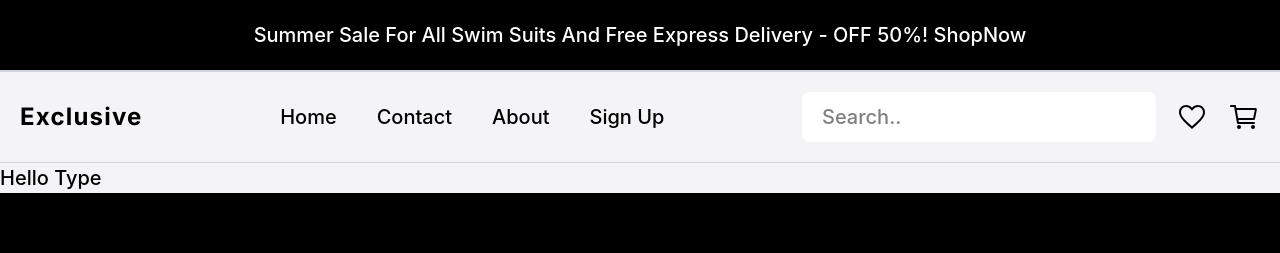
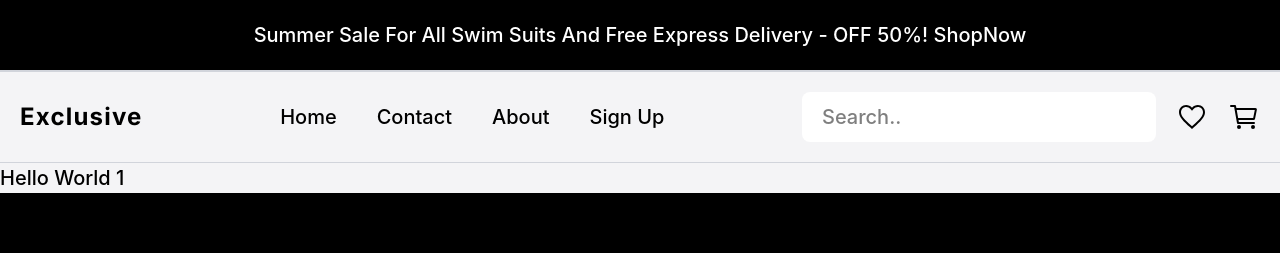
Before and after one commit to Mohamed-Y0/Exclusive, a React (Vite) app: page /products/1/1 in a window 1280 px wide. Shown: the top 253 px of the page. Built offline with nearby package versions, Linux system fonts and the light colour scheme; a web font is replaced by a local one.

Commit message:
add ProductDetails Page

```diff
--- a/src/App.tsx
+++ b/src/App.tsx
@@ -8,10 +8,10 @@ import About from "@/pages/About";
 import CategoryProducts from "@/pages/CategoryProducts";
 import Contact from "@/pages/Contact";
 import Home from "@/pages/Home";
-import ProductsType from "@/pages/ProductsType";
 // import Products from "@/pages/Products";
 import SignInPage from "@/pages/SignInPage";
 import SignUpPage from "@/pages/SignUpPage";
+import ProductDetails from "@/pages/ProductDetails";
 
 const router = createBrowserRouter([
   {
@@ -25,7 +25,7 @@ const router = createBrowserRouter([
       { path: "/sign-in", element: <SignInPage /> },
       // { path: "/products/:category", element: <Products /> },
       { path: "/products/:category", element: <CategoryProducts /> },
-      { path: "/products/:category/:type", element: <ProductsType /> },
+      { path: "/products/:category/:id", element: <ProductDetails /> },
       { path: "*", element: <PageNotFound /> },
     ],
   },
--- /dev/null
+++ b/src/pages/ProductDetails.tsx
@@ -0,0 +1,8 @@
+import { useParams } from "react-router-dom";
+
+function ProductDetails() {
+  const { id } = useParams();
+  return <div>Hello World {id}</div>;
+}
+
+export default ProductDetails;
--- a/src/pages/ProductsType.tsx
+++ /dev/null
@@ -1,5 +0,0 @@
-function ProductsType() {
-  return <div>Hello Type</div>;
-}
-
-export default ProductsType;
```
